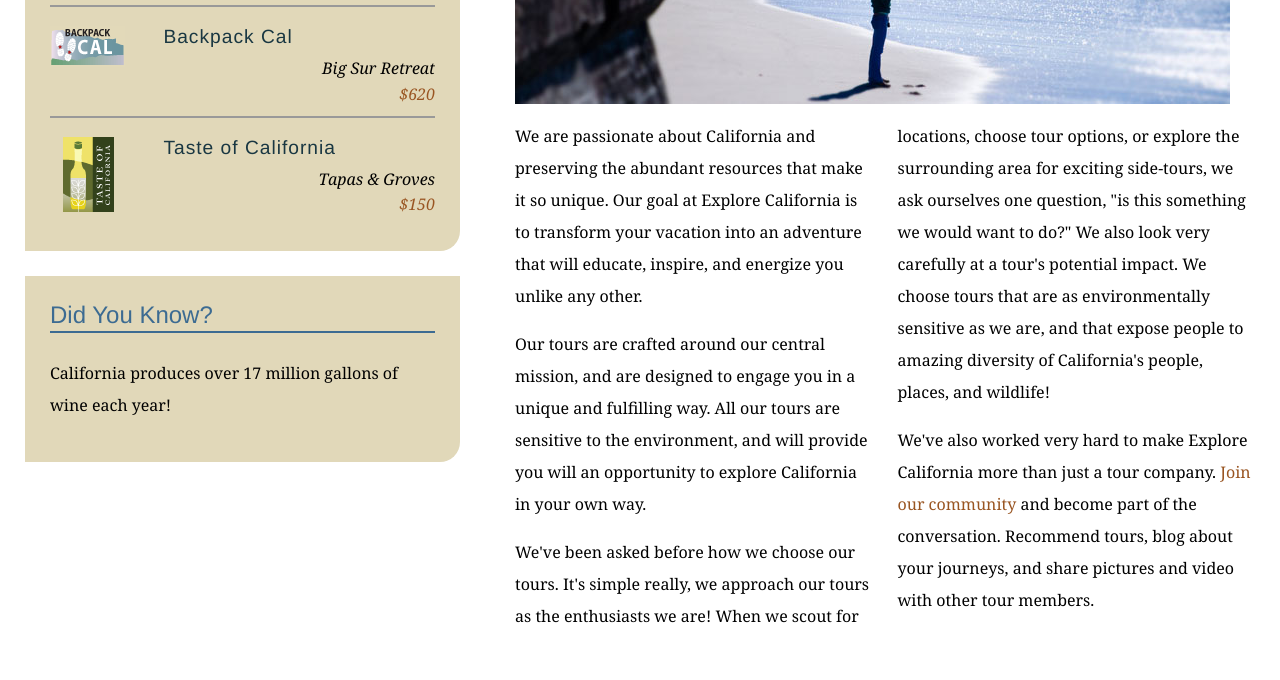
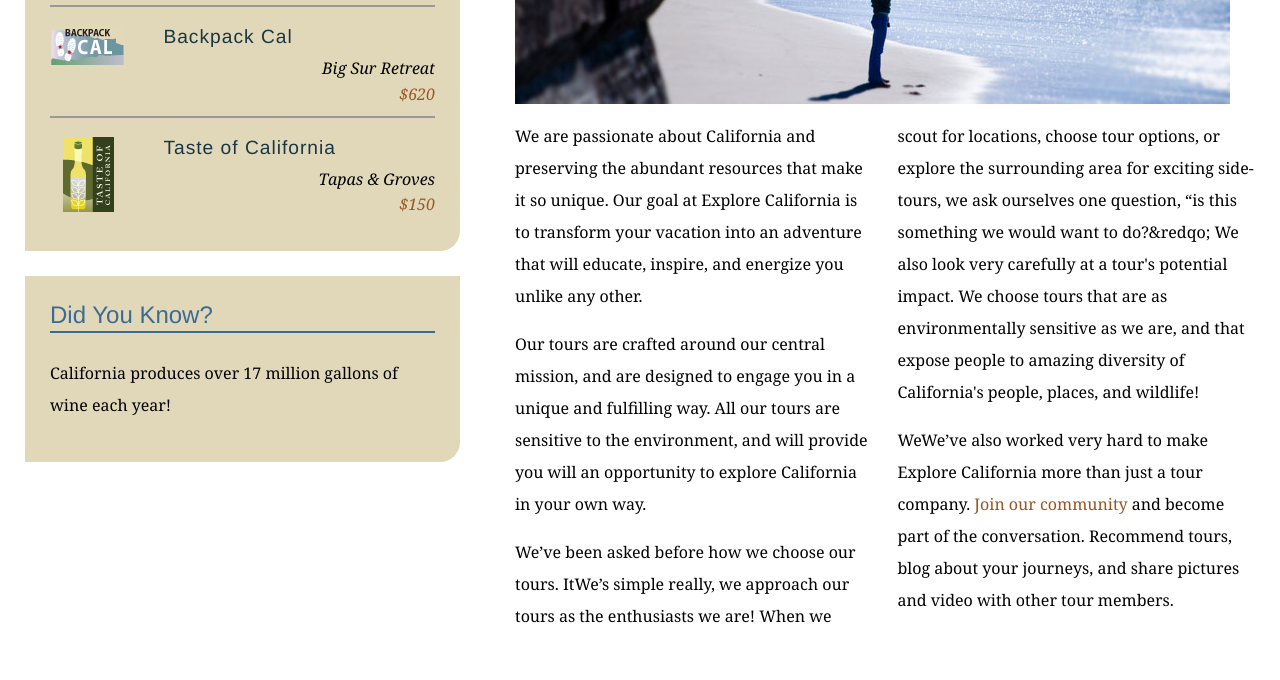
Before and after one commit to stephenpiscura/explore_california, a plain HTML site: page mission.html in a window 1280 px wide. Shown: the part 580-1260 px from the top of the page. Drawn offline with Linux system fonts and the light colour scheme.

Commit message:
Replaces straight quotes with curly quotes

```diff
--- a/mission.html
+++ b/mission.html
@@ -64,8 +64,8 @@
           <div class="multiCol">
             <p>We are passionate about California and preserving the abundant resources that make it so unique. Our goal at Explore California is to transform your vacation into an adventure that will educate, inspire, and energize you unlike any other.</p>
             <p>Our tours are crafted around our central mission, and are designed to engage you in a unique and fulfilling way. All our tours are sensitive to the environment, and will provide you will an opportunity to explore California in your own way.</p>
-            <p>We've been asked before how we choose our tours. It's simple really, we approach our tours as the enthusiasts we are! When we scout for locations, choose tour options, or explore the surrounding area for exciting side-tours, we ask ourselves one question, &quot;is this something we would want to do?&quot; We also look very carefully at a tour's potential impact. We choose tours that are as environmentally sensitive as we are, and that expose people to amazing diversity of California's people, places, and wildlife!</p>
-            <p>We've also worked very hard to make Explore California more than just a tour company. <a href="explorers/join.html">Join our community</a> and become part of the conversation. Recommend tours, blog about your journeys, and share pictures and video with other tour members.</p>
+            <p>We&rsquo;ve been asked before how we choose our tours. ItWe&rsquo;s simple really, we approach our tours as the enthusiasts we are! When we scout for locations, choose tour options, or explore the surrounding area for exciting side-tours, we ask ourselves one question, &ldquo;is this something we would want to do?&redqo; We also look very carefully at a tour's potential impact. We choose tours that are as environmentally sensitive as we are, and that expose people to amazing diversity of California's people, places, and wildlife!</p>
+            <p>WeWe&rsquo;ve also worked very hard to make Explore California more than just a tour company. <a href="explorers/join.html">Join our community</a> and become part of the conversation. Recommend tours, blog about your journeys, and share pictures and video with other tour members.</p>
           </div>
         </div>
       </div>
```
